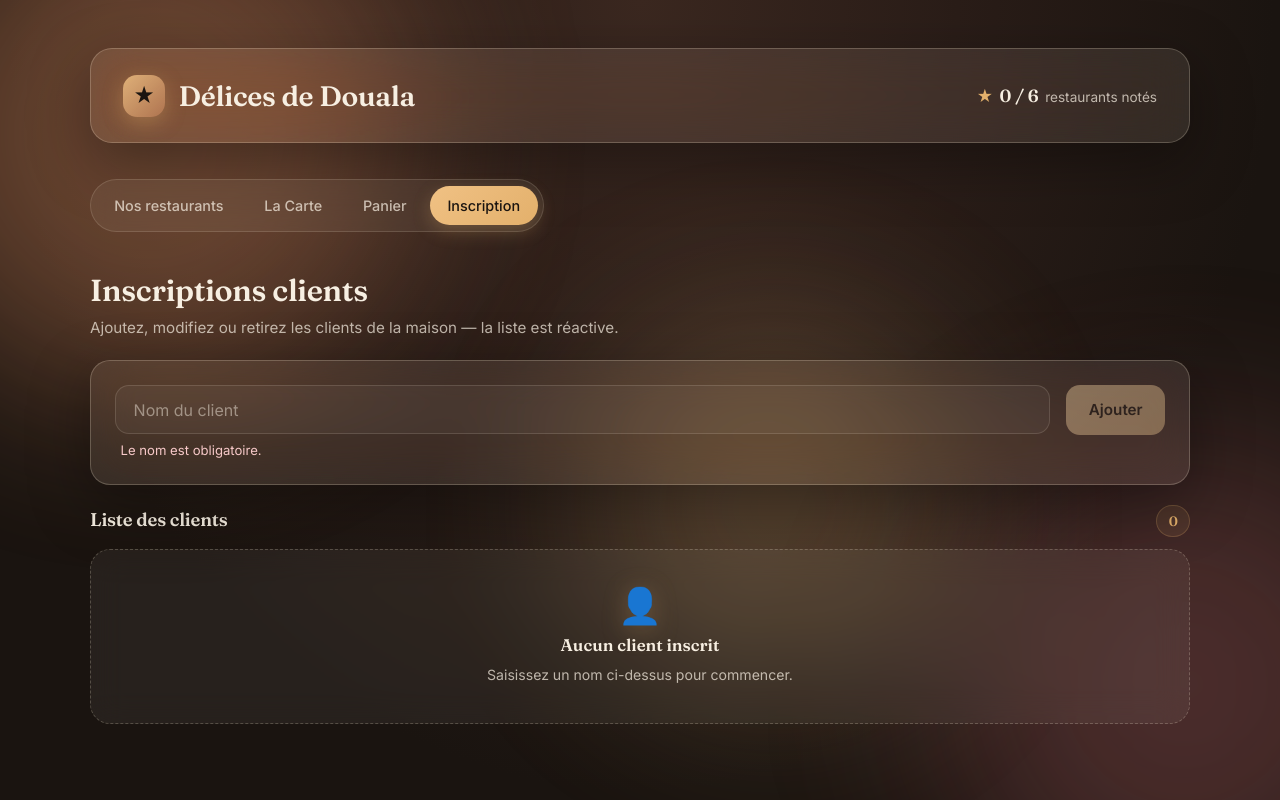
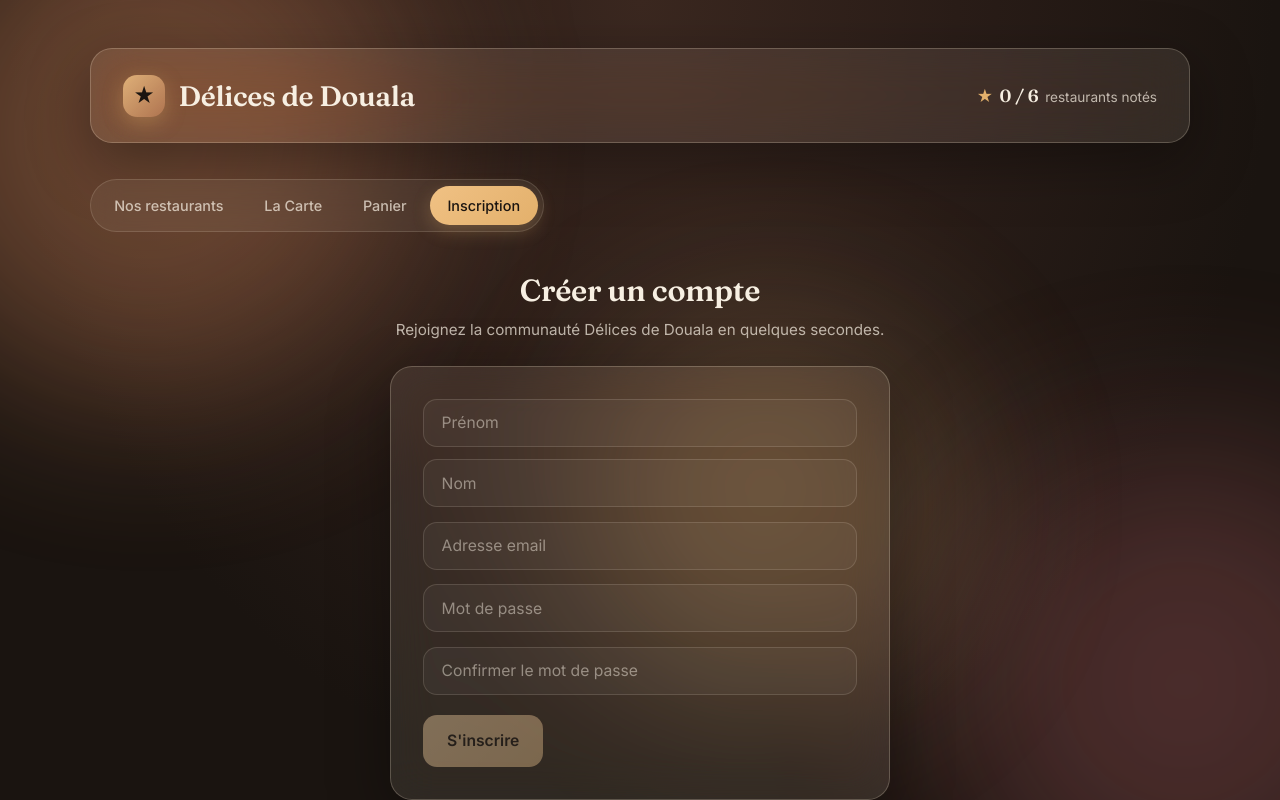
Before and after one commit to Aly-leo/delices-de-douala-tp, an Angular app: page / in a window 1280 px wide. Both pictures are taken after a click on the button "Inscription". Shown: the top 800 px of the page. Built offline with nearby package versions, Linux system fonts and the light colour scheme.

Commit message:
feat(inscription): formulaire User multi-champs + apercu JSON + validation password

```diff
--- a/src/app/inscription/inscription.html
+++ b/src/app/inscription/inscription.html
@@ -1,94 +1,98 @@
-<section class="inscription" aria-label="Inscriptions clients">
-  <header class="inscription-head">
-    <h2 class="inscription-title">Inscriptions clients</h2>
-    <p class="inscription-subtitle">
-      Ajoutez, modifiez ou retirez les clients de la maison — la liste est réactive.
+<section class="account-screen" aria-label="Inscription">
+  <header class="account-head">
+    <h2 class="account-title">Créer un compte</h2>
+    <p class="account-subtitle">
+      Rejoignez la communauté Délices de Douala en quelques secondes.
     </p>
   </header>
 
-  <div class="form-card">
-    <form class="form-inline" (ngSubmit)="enregistrer()">
-      <div class="input-wrapper">
+  <form
+    class="form-container"
+    (ngSubmit)="soumettre()"
+    autocomplete="off"
+    novalidate
+  >
+    <div class="form-line">
       <input
         type="text"
-          name="nom"
+        name="firstName"
         class="input"
-          placeholder="Nom du client"
-          autocomplete="off"
+        placeholder="Prénom"
         required
-          [(ngModel)]="nom"
+        [(ngModel)]="user.firstName"
       />
+      <input
+        type="text"
+        name="lastName"
+        class="input"
+        placeholder="Nom"
+        required
+        [(ngModel)]="user.lastName"
+      />
+    </div>
 
-        @if (!nom.trim()) {
-          <small class="hint erreur">Le nom est obligatoire.</small>
-        } @else {
-          <small class="hint apercu">Aperçu : <strong>{{ nom }}</strong></small>
+    <div class="form-line">
+      <input
+        type="email"
+        name="email"
+        class="input"
+        placeholder="Adresse email"
+        required
+        [(ngModel)]="user.email"
+      />
+    </div>
+
+    <div class="form-line">
+      <input
+        type="password"
+        name="password"
+        class="input"
+        placeholder="Mot de passe"
+        required
+        [(ngModel)]="user.password"
+      />
+    </div>
+
+    <div class="form-line">
+      <input
+        type="password"
+        name="confirmPassword"
+        class="input"
+        placeholder="Confirmer le mot de passe"
+        required
+        [(ngModel)]="confirmPassword"
+      />
+    </div>
+
+    @if (user.password && confirmPassword && !motsDePassesCorrespondent) {
+      <p class="form-error">Les mots de passe ne correspondent pas.</p>
     }
-      </div>
 
     <div class="form-actions">
       <button
         type="submit"
-          class="btn-primary"
-          [disabled]="!nom.trim()"
+        class="btn"
+        [disabled]="!formulaireValide"
       >
-          {{ enEdition() ? 'Modifier' : 'Ajouter' }}
+        S'inscrire
       </button>
 
-        @if (enEdition()) {
-          <button
-            type="button"
-            class="btn-ghost"
-            (click)="annulerEdition()"
-          >
-            Annuler
+      @if (soumis()) {
+        <button type="button" class="btn-ghost" (click)="reinitialiser()">
+          Nouveau
         </button>
       }
     </div>
+
+    @if (soumis()) {
+      <p class="form-success">
+        Bienvenue <strong>{{ user.firstName }}</strong> — votre compte a été créé.
+      </p>
+    }
   </form>
-  </div>
 
-  <div class="clients">
-    <div class="clients-head">
-      <h3 class="clients-title">Liste des clients</h3>
-      <span class="clients-count">{{ clients().length }}</span>
-    </div>
-
-    @if (clients().length === 0) {
-      <div class="empty">
-        <span class="empty-icon" aria-hidden="true">&#128100;</span>
-        <p class="empty-titre">Aucun client inscrit</p>
-        <p class="empty-hint">Saisissez un nom ci-dessus pour commencer.</p>
-      </div>
-    } @else {
-      <ul class="clients-list">
-        @for (client of clients(); track $index; let i = $index) {
-          <li class="ligne">
-            <span class="ligne-index">#{{ i + 1 }}</span>
-            <span class="ligne-nom">{{ client }}</span>
-            <span class="ligne-actions">
-              <button
-                type="button"
-                class="btn-icon btn-modifier"
-                (click)="modifier(i)"
-                aria-label="Modifier ce client"
-                title="Modifier"
-              >
-                Modifier
-              </button>
-              <button
-                type="button"
-                class="btn-icon btn-supprimer"
-                (click)="supprimer(i)"
-                aria-label="Supprimer ce client"
-                title="Supprimer"
-              >
-                &times;
-              </button>
-            </span>
-          </li>
-        }
-      </ul>
-    }
-  </div>
+  <aside class="preview">
+    <h3 class="preview-title">Aperçu en direct</h3>
+    <pre class="preview-json">{{ user | json }}</pre>
+  </aside>
 </section>
--- a/src/app/inscription/inscription.scss
+++ b/src/app/inscription/inscription.scss
@@ -2,343 +2,66 @@
   display: block;
 }
 
-.inscription {
+.account-screen {
   display: flex;
   flex-direction: column;
-  gap: 1.25rem;
+  gap: 1.5rem;
+  align-items: center;
 }
 
-.inscription-head {
+.account-head {
+  text-align: center;
   display: flex;
   flex-direction: column;
-  gap: 0.25rem;
+  gap: 0.35rem;
 
-  .inscription-title {
+  .account-title {
     font-family: var(--serif);
     font-size: clamp(1.4rem, 2.4vw, 1.9rem);
     font-weight: 600;
     color: var(--text-primary);
   }
 
-  .inscription-subtitle {
+  .account-subtitle {
     margin: 0;
     color: var(--text-secondary);
     font-size: 0.95rem;
   }
 }
 
-.form-card {
-  padding: clamp(1.1rem, 2.5vw, 1.5rem);
-  border-radius: 20px;
-  background: var(--glass-bg-strong);
-  border: 1px solid var(--glass-border-strong);
-  backdrop-filter: blur(22px) saturate(140%);
-  -webkit-backdrop-filter: blur(22px) saturate(140%);
-  box-shadow: var(--glass-shadow);
-}
+.preview {
+  width: 500px;
+  max-width: 100%;
+  padding: 1rem 1.15rem;
+  border-radius: 16px;
+  background: var(--glass-bg);
+  border: 1px dashed var(--glass-border-strong);
+  backdrop-filter: blur(14px);
+  -webkit-backdrop-filter: blur(14px);
 
-.form-inline {
-  display: grid;
-  grid-template-columns: 1fr auto;
-  gap: 0.75rem 1rem;
-  align-items: start;
-}
-
-.input-wrapper {
-  display: flex;
-  flex-direction: column;
-  gap: 0.4rem;
-  min-width: 0;
-}
-
-.input {
-  width: 100%;
-  padding: 0.85rem 1.1rem;
-  border-radius: 14px;
-  border: 1px solid var(--glass-border);
-  background: rgba(255, 248, 238, 0.04);
-  color: var(--text-primary);
-  font-family: var(--sans);
-  font-size: 1rem;
-  transition: border-color 0.25s ease, background 0.25s ease;
-
-  &::placeholder {
-    color: var(--text-muted);
+  .preview-title {
+    margin: 0 0 0.5rem;
+    font-family: var(--serif);
+    font-size: 0.95rem;
+    font-weight: 600;
+    color: var(--accent-strong);
+    text-transform: uppercase;
+    letter-spacing: 0.14em;
   }
 
-  &:focus {
-    outline: none;
-    border-color: rgba(227, 176, 107, 0.55);
-    background: rgba(255, 248, 238, 0.07);
+  .preview-json {
+    margin: 0;
+    font-family: 'JetBrains Mono', ui-monospace, 'SF Mono', Consolas, monospace;
+    font-size: 0.82rem;
+    color: var(--text-secondary);
+    line-height: 1.55;
+    white-space: pre-wrap;
+    word-break: break-word;
   }
 }
 
-.hint {
-  font-size: 0.82rem;
-  padding-left: 0.35rem;
-
-  &.erreur {
-    color: #f7c9c9;
-  }
-
-  &.apercu {
-    color: var(--text-muted);
-
-    strong {
-      color: var(--accent-strong);
-      font-family: var(--serif);
-      font-weight: 600;
-    }
+@media (max-width: 550px) {
+  .preview {
+    width: 95%;
   }
 }
-
-.form-actions {
-  display: flex;
-  align-items: center;
-  gap: 0.6rem;
-}
-
-.btn-primary {
-  appearance: none;
-  border: 0;
-  cursor: pointer;
-
-  padding: 0.85rem 1.4rem;
-  border-radius: 14px;
-
-  background: linear-gradient(135deg, var(--accent-strong), var(--accent));
-  color: #1a1410;
-  font-family: var(--sans);
-  font-size: 0.95rem;
-  font-weight: 600;
-  box-shadow: 0 10px 26px rgba(227, 176, 107, 0.32);
-  transition: transform 0.2s ease, filter 0.2s ease, box-shadow 0.2s ease, opacity 0.2s ease;
-
-  &:hover:not(:disabled) {
-    transform: translateY(-1px);
-    filter: brightness(1.05);
-    box-shadow: 0 14px 32px rgba(227, 176, 107, 0.42);
-  }
-
-  &:disabled {
-    cursor: not-allowed;
-    opacity: 0.45;
-    box-shadow: none;
-    filter: grayscale(0.3);
-  }
-}
-
-.btn-ghost {
-  appearance: none;
-  padding: 0.85rem 1.1rem;
-  border-radius: 14px;
-  border: 1px solid var(--glass-border-strong);
-  background: transparent;
-  color: var(--text-secondary);
-  font-family: var(--sans);
-  font-size: 0.9rem;
-  font-weight: 500;
-  cursor: pointer;
-  transition: color 0.2s ease, border-color 0.2s ease, background 0.2s ease;
-
-  &:hover {
-    color: var(--text-primary);
-    border-color: var(--glass-border-strong);
-    background: rgba(255, 248, 238, 0.05);
-  }
-}
-
-.clients {
-  display: flex;
-  flex-direction: column;
-  gap: 0.75rem;
-}
-
-.clients-head {
-  display: flex;
-  align-items: baseline;
-  justify-content: space-between;
-  gap: 1rem;
-
-  .clients-title {
-    font-family: var(--serif);
-    font-size: 1.15rem;
-    font-weight: 600;
-    color: var(--text-primary);
-    margin: 0;
-  }
-
-  .clients-count {
-    font-family: var(--serif);
-    font-weight: 600;
-    color: var(--accent);
-    background: rgba(227, 176, 107, 0.10);
-    border: 1px solid rgba(227, 176, 107, 0.22);
-    padding: 0.28rem 0.7rem;
-    border-radius: 999px;
-    font-size: 0.85rem;
-  }
-}
-
-.empty {
-  display: flex;
-  flex-direction: column;
-  align-items: center;
-  gap: 0.35rem;
-
-  padding: clamp(1.75rem, 3vw, 2.5rem) 1.5rem;
-  border-radius: 20px;
-
-  background: var(--glass-bg);
-  border: 1px dashed var(--glass-border-strong);
-  backdrop-filter: blur(16px);
-  -webkit-backdrop-filter: blur(16px);
-  text-align: center;
-
-  .empty-icon {
-    font-size: 2.2rem;
-    line-height: 1;
-    margin-bottom: 0.25rem;
-    filter: drop-shadow(0 4px 12px rgba(227, 176, 107, 0.25));
-  }
-
-  .empty-titre {
-    margin: 0;
-    font-family: var(--serif);
-    font-size: 1.05rem;
-    font-weight: 600;
-    color: var(--text-primary);
-  }
-
-  .empty-hint {
-    margin: 0;
-    color: var(--text-secondary);
-    font-size: 0.88rem;
-  }
-}
-
-.clients-list {
-  list-style: none;
-  margin: 0;
-  padding: 0;
-  display: flex;
-  flex-direction: column;
-  gap: 0.6rem;
-}
-
-.ligne {
-  display: grid;
-  grid-template-columns: auto 1fr auto;
-  align-items: center;
-  gap: 0.9rem;
-
-  padding: 0.85rem 1.1rem;
-  border-radius: 14px;
-
-  background: var(--glass-bg);
-  border: 1px solid var(--glass-border);
-  backdrop-filter: blur(16px);
-  -webkit-backdrop-filter: blur(16px);
-
-  transition: border-color 0.25s ease, background 0.25s ease, transform 0.25s ease;
-  animation: slide-in 0.25s ease;
-
-  &:hover {
-    border-color: var(--glass-border-strong);
-    background: var(--glass-bg-strong);
-    transform: translateX(2px);
-  }
-
-  .ligne-index {
-    font-family: var(--serif);
-    font-size: 0.78rem;
-    font-weight: 600;
-    color: var(--accent);
-    background: rgba(227, 176, 107, 0.10);
-    border: 1px solid rgba(227, 176, 107, 0.22);
-    padding: 0.2rem 0.55rem;
-    border-radius: 999px;
-    min-width: 2.4rem;
-    text-align: center;
-  }
-
-  .ligne-nom {
-    font-family: var(--serif);
-    font-size: 1rem;
-    font-weight: 500;
-    color: var(--text-primary);
-    overflow: hidden;
-    text-overflow: ellipsis;
-    white-space: nowrap;
-  }
-
-  .ligne-actions {
-    display: inline-flex;
-    align-items: center;
-    gap: 0.4rem;
-  }
-}
-
-.btn-icon {
-  appearance: none;
-  padding: 0.4rem 0.85rem;
-  border-radius: 999px;
-  cursor: pointer;
-  font-family: var(--sans);
-  font-size: 0.82rem;
-  font-weight: 500;
-  transition: background 0.2s ease, color 0.2s ease, border-color 0.2s ease;
-}
-
-.btn-modifier {
-  border: 1px solid var(--glass-border-strong);
-  background: rgba(255, 248, 238, 0.04);
-  color: var(--text-secondary);
-
-  &:hover {
-    color: var(--accent-strong);
-    border-color: rgba(227, 176, 107, 0.45);
-    background: rgba(227, 176, 107, 0.10);
-  }
-}
-
-.btn-supprimer {
-  border: 0;
-  width: 30px;
-  height: 30px;
-  padding: 0;
-  font-size: 1.15rem;
-  line-height: 1;
-  background: rgba(190, 90, 90, 0.12);
-  color: #f7c9c9;
-
-  &:hover {
-    background: rgba(190, 90, 90, 0.28);
-    color: #ffe4e4;
-  }
-}
-
-@keyframes slide-in {
-  from { opacity: 0; transform: translateY(6px); }
-  to   { opacity: 1; transform: translateY(0);   }
-}
-
-@media (max-width: 560px) {
-  .form-inline {
-    grid-template-columns: 1fr;
-  }
-
-  .form-actions {
-    justify-content: flex-end;
-  }
-
-  .ligne {
-    grid-template-columns: auto 1fr;
-    grid-template-rows: auto auto;
-
-    .ligne-actions {
-      grid-column: 1 / -1;
-      justify-content: flex-end;
-    }
-  }
-}
--- a/src/app/inscription/inscription.ts
+++ b/src/app/inscription/inscription.ts
@@ -1,67 +1,61 @@
-import { ChangeDetectionStrategy, Component, computed, signal } from '@angular/core';
+import { JsonPipe } from '@angular/common';
+import { ChangeDetectionStrategy, Component, signal } from '@angular/core';
 import { FormsModule } from '@angular/forms';
+import { User } from '../models/user';
 
 @Component({
   selector: 'app-inscription',
-  imports: [FormsModule],
+  imports: [FormsModule, JsonPipe],
   templateUrl: './inscription.html',
   styleUrl: './inscription.scss',
   changeDetection: ChangeDetectionStrategy.OnPush,
 })
 export class Inscription {
-  // Etat transitoire du formulaire — lie a [(ngModel)]
-  protected nom = '';
+  // Etat transitoire du formulaire — un seul objet lie par [(ngModel)]="user.xxx"
+  protected user: User = {
+    firstName: '',
+    lastName: '',
+    email: '',
+    password: '',
+  };
 
-  // Etat applicatif — la liste des clients inscrits (signal, jamais mute)
-  private readonly _clients = signal<string[]>([]);
-  readonly clients = this._clients.asReadonly();
+  // Champ additionnel de confirmation (pas dans le modele User)
+  protected confirmPassword = '';
 
-  // Suit la ligne en cours de modification (null = mode ajout)
-  private readonly _indexEdite = signal<number | null>(null);
-  protected readonly enEdition = computed(() => this._indexEdite() !== null);
+  // Feedback apres soumission (state applicatif de l'ecran)
+  protected readonly soumis = signal(false);
 
-  // Ajoute ou remplace le client selon le mode courant
-  protected enregistrer(): void {
-    const valeur = this.nom.trim();
-    if (!valeur) {
+  // Getter reevalue a chaque cycle de change detection
+  protected get motsDePassesCorrespondent(): boolean {
+    return this.user.password === this.confirmPassword;
+  }
+
+  protected get formulaireValide(): boolean {
+    return (
+      !!this.user.firstName?.trim() &&
+      !!this.user.lastName?.trim() &&
+      !!this.user.email.trim() &&
+      !!this.user.password &&
+      this.motsDePassesCorrespondent
+    );
+  }
+
+  protected soumettre(): void {
+    if (!this.formulaireValide) {
       return;
     }
-    const i = this._indexEdite();
-    if (i === null) {
-      this._clients.update((liste) => [...liste, valeur]);
-    } else {
-      this._clients.update((liste) =>
-        liste.map((c, idx) => (idx === i ? valeur : c)),
-      );
-      this._indexEdite.set(null);
-    }
-    this.nom = '';
+    this.soumis.set(true);
+    // Dans une vraie app : appel service.creerCompte(this.user)
   }
 
-  // Recharge la ligne dans le champ pour edition en place
-  protected modifier(i: number): void {
-    this.nom = this.clients()[i];
-    this._indexEdite.set(i);
-  }
-
-  // Reconstruit la liste sans l'element i (jamais splice)
-  protected supprimer(i: number): void {
-    this._clients.update((liste) => liste.filter((_, idx) => idx !== i));
-    // Annule l'edition si on supprimait la ligne editee
-    if (this._indexEdite() === i) {
-      this._indexEdite.set(null);
-      this.nom = '';
-    }
-  }
-
-  protected annulerEdition(): void {
-    this._indexEdite.set(null);
-    this.nom = '';
+  protected reinitialiser(): void {
+    this.user = { firstName: '', lastName: '', email: '', password: '' };
+    this.confirmPassword = '';
+    this.soumis.set(false);
   }
 }
 
-// Variante signal-native (chapitre 4 du cours) — sans FormsModule :
-//   protected readonly nom = signal('');
-// Dans le template :
-//   <input [value]="nom()" (input)="nom.set($any($event.target).value)" />
-// On garde ici [(ngModel)] pour respecter l'exercice principal.
+// Variante signal-native (bonus) :
+//   protected readonly user = signal<User>({ email: '', password: '' });
+//   <input [value]="user().email" (input)="user.update(u => ({ ...u, email: $any($event.target).value }))" />
+// On garde ici [(ngModel)]="user.xxx" pour respecter l'exercice principal.
--- /dev/null
+++ b/src/app/models/user.ts
@@ -0,0 +1,7 @@
+export interface User {
+  id?: string;
+  firstName?: string;
+  lastName?: string;
+  email: string;
+  password: string;
+}
--- a/src/styles.scss
+++ b/src/styles.scss
@@ -62,3 +62,143 @@ h1, h2, h3, h4 {
   letter-spacing: -0.01em;
   margin: 0;
 }
+
+/* ------------------------------------------------------------------
+   Styles partages entre les formulaires (inscription & connexion)
+   ------------------------------------------------------------------ */
+
+.form-container {
+  width: 500px;
+  max-width: 100%;
+  margin: 0 auto;
+  padding: clamp(1.5rem, 3vw, 2rem);
+  display: flex;
+  flex-direction: column;
+  gap: 0.9rem;
+
+  border-radius: 22px;
+  background: var(--glass-bg-strong);
+  border: 1px solid var(--glass-border-strong);
+  backdrop-filter: blur(22px) saturate(140%);
+  -webkit-backdrop-filter: blur(22px) saturate(140%);
+  box-shadow: var(--glass-shadow);
+}
+
+.form-line {
+  display: flex;
+  flex-wrap: wrap;
+  gap: 0.75rem;
+}
+
+.form-line .input {
+  flex: 1 1 220px;
+  min-width: 0;
+  padding: 0.85rem 1.1rem;
+  border-radius: 14px;
+  border: 1px solid var(--glass-border);
+  background: rgba(255, 248, 238, 0.04);
+  color: var(--text-primary);
+  font-family: var(--sans);
+  font-size: 0.98rem;
+  transition: border-color 0.25s ease, background 0.25s ease;
+}
+
+.form-line .input::placeholder {
+  color: var(--text-muted);
+}
+
+.form-line .input:focus {
+  outline: none;
+  border-color: rgba(227, 176, 107, 0.55);
+  background: rgba(255, 248, 238, 0.07);
+}
+
+.form-actions {
+  display: flex;
+  align-items: center;
+  gap: 0.6rem;
+  margin-top: 0.35rem;
+}
+
+.btn {
+  appearance: none;
+  border: 0;
+  cursor: pointer;
+  padding: 0.9rem 1.5rem;
+  border-radius: 14px;
+  background: linear-gradient(135deg, var(--accent-strong), var(--accent));
+  color: #1a1410;
+  font-family: var(--sans);
+  font-size: 0.98rem;
+  font-weight: 600;
+  box-shadow: 0 10px 26px rgba(227, 176, 107, 0.32);
+  transition: transform 0.2s ease, filter 0.2s ease, box-shadow 0.2s ease, opacity 0.2s ease;
+}
+
+.btn:hover:not(:disabled) {
+  transform: translateY(-1px);
+  filter: brightness(1.05);
+  box-shadow: 0 14px 32px rgba(227, 176, 107, 0.42);
+}
+
+.btn:disabled {
+  cursor: not-allowed;
+  opacity: 0.45;
+  box-shadow: none;
+  filter: grayscale(0.3);
+}
+
+.btn-ghost {
+  appearance: none;
+  padding: 0.9rem 1.1rem;
+  border-radius: 14px;
+  border: 1px solid var(--glass-border-strong);
+  background: transparent;
+  color: var(--text-secondary);
+  font-family: var(--sans);
+  font-size: 0.92rem;
+  font-weight: 500;
+  cursor: pointer;
+  transition: color 0.2s ease, border-color 0.2s ease, background 0.2s ease;
+}
+
+.btn-ghost:hover {
+  color: var(--text-primary);
+  background: rgba(255, 248, 238, 0.05);
+}
+
+.form-error {
+  margin: 0;
+  padding: 0.6rem 0.9rem;
+  border-radius: 10px;
+  background: rgba(190, 90, 90, 0.10);
+  border: 1px solid rgba(190, 90, 90, 0.35);
+  color: #f7c9c9;
+  font-size: 0.88rem;
+}
+
+.form-success {
+  margin: 0.5rem 0 0;
+  padding: 0.7rem 0.95rem;
+  border-radius: 12px;
+  background: rgba(120, 180, 130, 0.10);
+  border: 1px solid rgba(120, 180, 130, 0.35);
+  color: #d6f0d9;
+  font-size: 0.92rem;
+
+  strong {
+    color: var(--accent-strong);
+    font-family: var(--serif);
+    font-weight: 600;
+  }
+}
+
+@media (max-width: 550px) {
+  .form-container {
+    width: 95%;
+    padding: 1.25rem;
+  }
+  .form-line .input {
+    flex-basis: 100%;
+  }
+}
```
Lines whose indentation alone changed are shown as unchanged.
